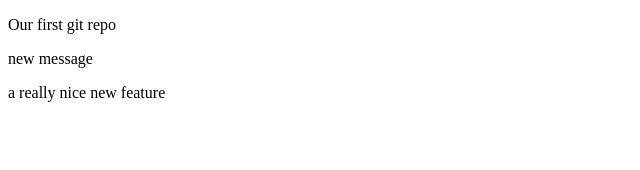
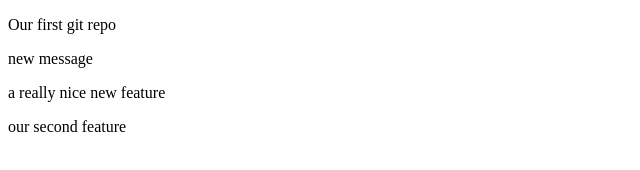
Before and after one commit to ik-izz/git_test, a plain HTML site: page index.html in a window 1280 px wide. Shown: the whole page, without its empty margins (0-640 px from the left). Drawn offline with Linux system fonts and the light colour scheme.

Commit message:
our second feature

```diff
--- a/index.html
+++ b/index.html
@@ -10,5 +10,6 @@
     <p>Our first git repo</p>
     <p>new message</p>
     <p>a really nice new feature</p>
+    <p>our second feature</p>
 </body>
 </html>
```
